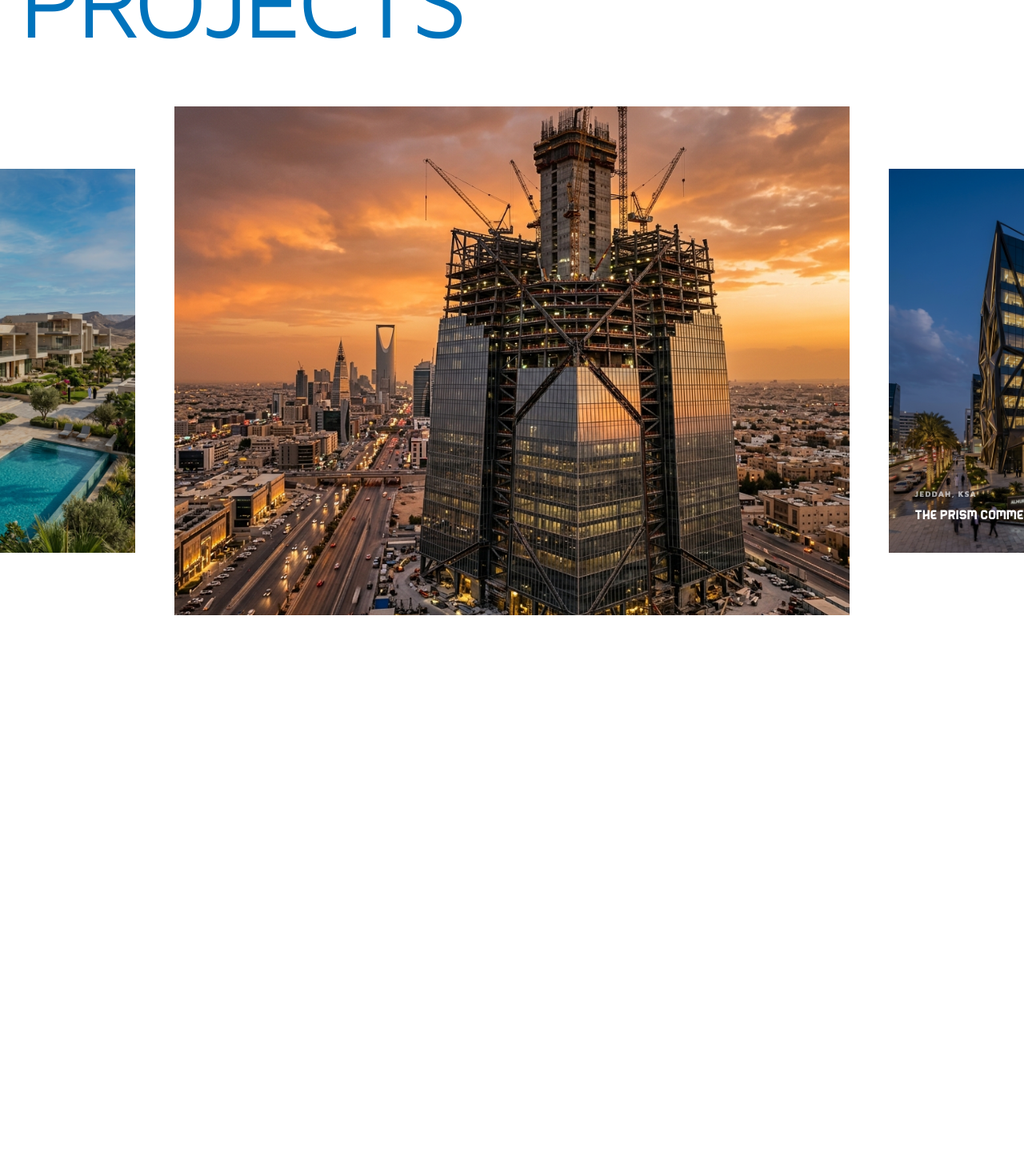
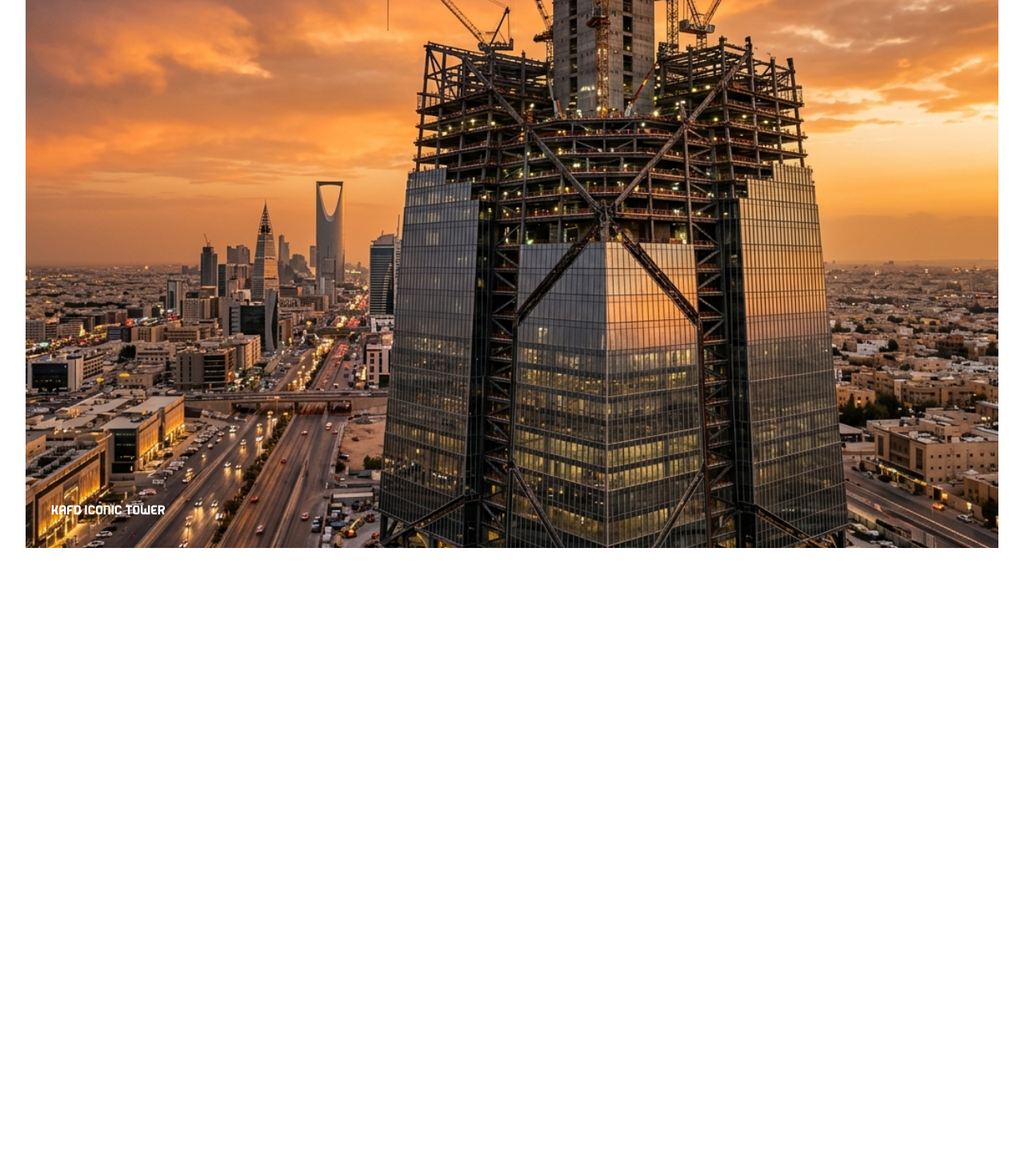
Before and after one commit to sandflareinnovations-projects/RVCC, a Next.js app in the folder apps/web/: page / in a window 1280 px wide. Shown: the part 4000-5470 px from the top of the page at 80% size. Built offline with nearby package versions, Linux system fonts and the light colour scheme.

Commit message:
Refine MajorProject: 1:1 scroll response, 100vh expansion, and cinematic stacking

```diff
--- a/apps/web/src/features/home/MajorProject.tsx
+++ b/apps/web/src/features/home/MajorProject.tsx
@@ -11,25 +11,27 @@ import { Button } from "@/components/ui/Button";
 const PROJECTS = [
   {
     id: "01",
+    title: "KAFD Iconic Tower",
+    location: "RIYADH, KSA",
+    image: "/images/projects/major-center.png",
+    description:
+      "Setting new benchmarks for luxury and sustainability in commercial architecture within the financial district.",
+  },
+  {
+    id: "02",
     title: "The Heritage Residences",
     location: "RIYADH, KSA",
     image: "/images/projects/major-left.png",
     description:
-      "Ultra-luxury residential complex featuring traditional Najdi architectural elements.",
-  },
-  {
-    id: "02",
-    title: "KAFD Iconic Tower",
-    location: "RIYADH, KSA",
-    image: "/images/projects/major-center.png",
-    description: "Setting new benchmarks for luxury and sustainability in commercial architecture.",
+      "Ultra-luxury residential complex featuring traditional Najdi architectural elements with modern engineering.",
   },
   {
     id: "03",
     title: "The Prism Commercial Hub",
     location: "JEDDAH, KSA",
     image: "/images/projects/major-right.png",
-    description: "A pinnacle of modern geometric design, redefining corporate environments.",
+    description:
+      "A pinnacle of modern geometric design, redefining corporate environments in the Red Sea region.",
   },
 ];
 
@@ -41,28 +43,32 @@ export const MajorProject = () => {
     offset: ["start start", "end end"],
   });
 
-  const smoothProgress = useSpring(scrollYProgress, {
-    stiffness: 100,
-    damping: 30,
-    restDelta: 0.001,
-  });
+  // RAW scrollYProgress for 1:1 movement
 
-  // Cards logic - Expansion only
-  const leftX = useTransform(smoothProgress, [0.1, 0.6], ["0%", "-120%"]);
-  const rightX = useTransform(smoothProgress, [0.1, 0.6], ["0%", "120%"]);
+  // Phase 0: Arrival (Starts from closer to the top to reduce initial gap)
+  const cardsY = useTransform(scrollYProgress, [0, 0.1], ["30vh", "0vh"]);
 
-  const centerWidth = useTransform(smoothProgress, [0.1, 0.6], ["33.33vw", "100vw"]);
-  const centerHeight = useTransform(smoothProgress, [0.1, 0.6], ["60vh", "100vh"]);
+  // Phase 1: Expansion (Grows to FULL 100vh)
+  const p1Width = useTransform(scrollYProgress, [0.15, 0.35], ["33.33vw", "100vw"]);
+  const p1Height = useTransform(scrollYProgress, [0.15, 0.35], ["80vh", "100vh"]);
+  const leftX = useTransform(scrollYProgress, [0.15, 0.35], ["0vw", "-50vw"]);
+  const rightX = useTransform(scrollYProgress, [0.15, 0.35], ["0vw", "50vw"]);
 
-  // Content Overlay Reveal
-  const overlayOpacity = useTransform(smoothProgress, [0.6, 0.8], [0, 1]);
-  const textY = useTransform(smoothProgress, [0.7, 0.9], [50, 0]);
-  const textOpacity = useTransform(smoothProgress, [0.7, 0.9], [0, 1]);
+  // Phase 2 & 3: Stacking (Full 100vh cards)
+  const p2Y = useTransform(scrollYProgress, [0.45, 0.65], ["100vh", "0vh"]);
+  const p3Y = useTransform(scrollYProgress, [0.75, 0.95], ["100vh", "0vh"]);
+
+  // Spring for text reveals
+  const smoothProgress = useSpring(scrollYProgress, { stiffness: 150, damping: 30 });
+  const p1ContentOpacity = useTransform(smoothProgress, [0.35, 0.45], [0, 1]);
+  const p1ContentY = useTransform(smoothProgress, [0.35, 0.45], [30, 0]);
+  const p2ContentOpacity = useTransform(smoothProgress, [0.6, 0.7], [0, 1]);
+  const p3ContentOpacity = useTransform(smoothProgress, [0.9, 1], [0, 1]);
 
   return (
     <div className="bg-background">
-      {/* 1. Header Section - OUTSIDE the animation frame */}
-      <section className="container mx-auto px-4 pt-32 pb-16 md:px-8">
+      {/* 1. Header Section - Tightened up to reduce gap */}
+      <section className="container mx-auto px-4 md:px-8">
         <motion.h2
           initial={{ opacity: 0, y: 30 }}
           whileInView={{ opacity: 1, y: 0 }}
@@ -74,115 +80,180 @@ export const MajorProject = () => {
         </motion.h2>
       </section>
 
-      {/* 2. Sticky Animation Section - Takes Full Width/Height */}
-      <section ref={containerRef} className="relative h-[250vh]">
+      {/* 2. Unified Animation Frame - Takes 100vh for full-screen imagery */}
+      <section id="works" ref={containerRef} className="relative -mt-40 h-[600vh]">
         <div className="sticky top-0 flex h-screen w-full items-center justify-center overflow-hidden">
-          {/* Animation Wrapper */}
-          <div className="relative flex h-full w-full items-center justify-center">
-            {/* Left Card */}
+          <motion.div
+            style={{ y: cardsY }}
+            className="relative flex h-full w-full items-center justify-center"
+          >
+            {/* Grid Side Card (Project 02) */}
             <motion.div
               style={{ x: leftX }}
-              className="absolute left-0 z-10 h-[60vh] w-[33.33vw] px-2"
+              className="absolute left-0 z-20 h-[80vh] w-[33.33vw] px-2"
             >
               <div className="relative h-full w-full overflow-hidden">
-                <Image
-                  src={PROJECTS[0].image}
-                  alt={PROJECTS[0].title}
-                  fill
-                  className="object-cover"
-                />
-                <div className="absolute bottom-8 left-8 z-20 text-white">
-                  <span className="text-[10px] font-black tracking-widest uppercase opacity-60">
-                    {PROJECTS[0].location}
-                  </span>
-                  <h3 className="text-2xl font-light">{PROJECTS[0].title}</h3>
+                <Image src={PROJECTS[1].image} alt="Grid Left" fill className="object-cover" />
+                <div className="absolute inset-0 bg-black/10" />
+                <div className="absolute bottom-8 left-8 text-white">
+                  <h3 className="text-2xl font-light">{PROJECTS[1].title}</h3>
                 </div>
-                <div className="absolute inset-0 bg-black/20" />
               </div>
             </motion.div>
 
-            {/* Center Card - GROWS to Full Screen */}
+            {/* PROJECT 01 - Expands to 100vh */}
             <motion.div
-              style={{
-                width: centerWidth,
-                height: centerHeight,
-                zIndex: 30,
-              }}
-              className="relative overflow-hidden"
+              style={{ width: p1Width, height: p1Height, zIndex: 10 }}
+              className="relative flex items-center justify-center overflow-hidden bg-black"
             >
               <Image
-                src={PROJECTS[1].image}
-                alt={PROJECTS[1].title}
+                src={PROJECTS[0].image}
+                alt={PROJECTS[0].title}
                 fill
                 className="object-cover"
                 priority
               />
+              <motion.div
+                style={{ opacity: p1ContentOpacity }}
+                className="absolute inset-0 z-30 bg-black/10"
+              />
+
+              <div className="relative z-40 container mx-auto px-4 md:px-8">
+                <motion.div
+                  style={{ opacity: p1ContentOpacity, y: p1ContentY }}
+                  className="max-w-4xl text-left"
+                >
+                  <span className="text-brand-blue mb-4 block text-[10px] font-black tracking-widest uppercase">
+                    Project 01
+                  </span>
+                  <h3 className="font-primary mb-10 text-[3.5rem] leading-[0.75] font-normal tracking-tighter text-white uppercase md:text-[5.5rem] lg:text-[7rem]">
+                    {PROJECTS[0].title.split(" ").map((word, i) => (
+                      <span key={i} className="block">
+                        {word}
+                      </span>
+                    ))}
+                  </h3>
+                  <p className="mb-12 max-w-md text-lg font-light text-zinc-300 md:text-xl">
+                    {PROJECTS[0].description}
+                  </p>
+                  <div className="flex flex-col gap-6 sm:flex-row">
+                    <Button
+                      variant="white"
+                      className="h-16 rounded-none px-10 text-xs font-bold tracking-widest uppercase"
+                    >
+                      Explore Work
+                    </Button>
+                    <Button
+                      variant="brand-outline"
+                      className="h-16 rounded-none border-white px-10 text-white hover:bg-white hover:text-black"
+                    >
+                      View Portfolio
+                    </Button>
+                  </div>
+                </motion.div>
+              </div>
 
               <motion.div
-                style={{ opacity: overlayOpacity }}
-                className="absolute inset-0 bg-gradient-to-b from-black/80 via-transparent to-black/80"
-              />
+                style={{ opacity: useTransform(scrollYProgress, [0.25, 0.35], [1, 0]) }}
+                className="absolute bottom-8 left-8 z-20 text-white"
+              >
+                <h3 className="text-2xl font-light">{PROJECTS[0].title}</h3>
+              </motion.div>
+            </motion.div>
 
-              <motion.div
-                style={{ y: textY, opacity: textOpacity }}
-                className="absolute inset-0 flex flex-col items-center justify-center p-8 text-center md:p-24"
-              >
-                <span className="text-brand-blue mb-4 text-[10px] font-black tracking-[0.6em] uppercase">
-                  Flagship Milestone
+            {/* Grid Side Card (Project 03) */}
+            <motion.div
+              style={{ x: rightX }}
+              className="absolute right-0 z-20 h-[80vh] w-[33.33vw] px-2"
+            >
+              <div className="relative h-full w-full overflow-hidden">
+                <Image src={PROJECTS[2].image} alt="Grid Right" fill className="object-cover" />
+                <div className="absolute inset-0 bg-black/10" />
+                <div className="absolute bottom-8 left-8 text-white">
+                  <h3 className="text-2xl font-light">{PROJECTS[2].title}</h3>
+                </div>
+              </div>
+            </motion.div>
+          </motion.div>
+
+          {/* Stacking Layers (Full 100vh) */}
+          <motion.div
+            style={{ y: p2Y, zIndex: 50 }}
+            className="absolute inset-0 flex h-screen w-full items-center justify-center overflow-hidden border-t border-white/5 bg-black"
+          >
+            <Image src={PROJECTS[1].image} alt={PROJECTS[1].title} fill className="object-cover" />
+            <div className="absolute inset-0 z-10 bg-black/10" />
+            <div className="relative z-20 container mx-auto px-4 md:px-8">
+              <motion.div style={{ opacity: p2ContentOpacity }} className="max-w-4xl text-left">
+                <span className="text-brand-blue mb-4 block text-[10px] font-black tracking-widest uppercase">
+                  Project 02
                 </span>
-                <h3 className="mb-8 text-4xl font-light tracking-tight text-white md:text-7xl">
-                  {PROJECTS[1].title}
+                <h3 className="font-primary mb-10 text-[3.5rem] leading-[0.75] font-normal tracking-tighter text-white uppercase md:text-[5.5rem] lg:text-[7rem]">
+                  {PROJECTS[1].title.split(" ").map((word, i) => (
+                    <span key={i} className="block">
+                      {word}
+                    </span>
+                  ))}
                 </h3>
-                <p className="mb-12 max-w-2xl text-lg leading-relaxed font-light text-zinc-300 md:text-2xl">
+                <p className="mb-12 max-w-md text-lg font-light text-zinc-300 md:text-xl">
                   {PROJECTS[1].description}
                 </p>
-                <div className="flex flex-col gap-6 md:flex-row">
-                  <Button variant="white" className="min-w-[240px] rounded-none">
-                    EXPLORE CASE STUDY
+                <div className="flex flex-col gap-6 sm:flex-row">
+                  <Button
+                    variant="white"
+                    className="h-16 rounded-none px-10 text-xs font-bold tracking-widest uppercase"
+                  >
+                    Explore Work
                   </Button>
                   <Button
                     variant="brand-outline"
-                    className="min-w-[240px] rounded-none border-white text-white hover:bg-white hover:text-black"
+                    className="h-16 rounded-none border-white px-10 text-white hover:bg-white hover:text-black"
                   >
-                    VIEW ALL WORKS
+                    View Portfolio
                   </Button>
                 </div>
               </motion.div>
+            </div>
+          </motion.div>
 
-              {/* Static Card Info */}
-              <motion.div
-                style={{ opacity: useTransform(smoothProgress, [0, 0.2], [1, 0]) }}
-                className="absolute bottom-8 left-8 z-20 text-white"
-              >
-                <span className="text-[10px] font-black tracking-widest uppercase opacity-60">
-                  {PROJECTS[1].location}
+          <motion.div
+            style={{ y: p3Y, zIndex: 60 }}
+            className="absolute inset-0 flex h-screen w-full items-center justify-center overflow-hidden border-t border-white/5 bg-black"
+          >
+            <Image src={PROJECTS[2].image} alt={PROJECTS[2].title} fill className="object-cover" />
+            <div className="absolute inset-0 z-10 bg-black/10" />
+            <div className="relative z-20 container mx-auto px-4 md:px-8">
+              <motion.div style={{ opacity: p3ContentOpacity }} className="max-w-4xl text-left">
+                <span className="text-brand-blue mb-4 block text-[10px] font-black tracking-widest uppercase">
+                  Project 03
                 </span>
-                <h3 className="text-2xl font-light">{PROJECTS[1].title}</h3>
+                <h3 className="font-primary mb-10 text-[3.5rem] leading-[0.75] font-normal tracking-tighter text-white uppercase md:text-[5.5rem] lg:text-[7rem]">
+                  {PROJECTS[2].title.split(" ").map((word, i) => (
+                    <span key={i} className="block">
+                      {word}
+                    </span>
+                  ))}
+                </h3>
+                <p className="mb-12 max-w-md text-lg font-light text-zinc-300 md:text-xl">
+                  {PROJECTS[2].description}
+                </p>
+                <div className="flex flex-col gap-6 sm:flex-row">
+                  <Button
+                    variant="white"
+                    className="h-16 rounded-none px-10 text-xs font-bold tracking-widest uppercase"
+                  >
+                    Explore Work
+                  </Button>
+                  <Button
+                    variant="brand-outline"
+                    className="h-16 rounded-none border-white px-10 text-white hover:bg-white hover:text-black"
+                  >
+                    View Portfolio
+                  </Button>
+                </div>
               </motion.div>
-            </motion.div>
-
-            {/* Right Card */}
-            <motion.div
-              style={{ x: rightX }}
-              className="absolute right-0 z-10 h-[60vh] w-[33.33vw] px-2"
-            >
-              <div className="relative h-full w-full overflow-hidden">
-                <Image
-                  src={PROJECTS[2].image}
-                  alt={PROJECTS[2].title}
-                  fill
-                  className="object-cover"
-                />
-                <div className="absolute bottom-8 left-8 z-20 text-white">
-                  <span className="text-[10px] font-black tracking-widest uppercase opacity-60">
-                    {PROJECTS[2].location}
-                  </span>
-                  <h3 className="text-2xl font-light">{PROJECTS[2].title}</h3>
-                </div>
-                <div className="absolute inset-0 bg-black/20" />
-              </div>
-            </motion.div>
-          </div>
+            </div>
+          </motion.div>
         </div>
       </section>
     </div>
```
